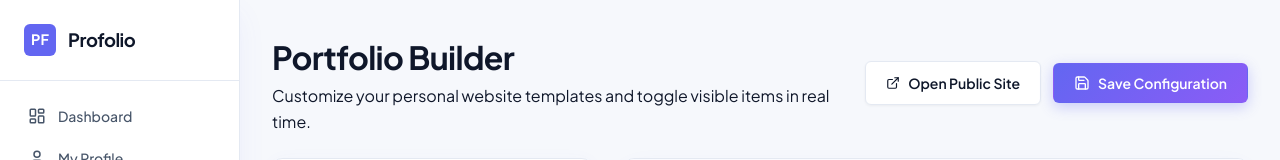
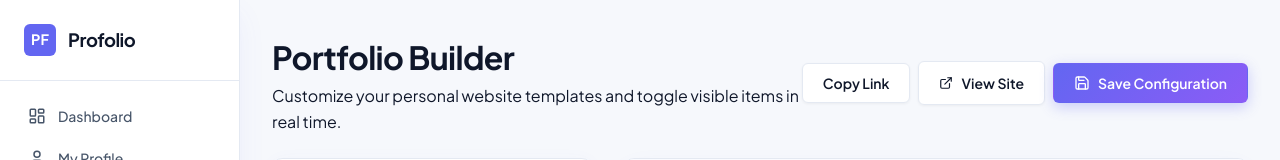
Before and after one commit to Nivetha15122006/ProFolio, a React (Vite) app in the folder client/: page /portfolio-builder in a window 1280 px wide. Shown: the top 160 px of the page. Built offline with nearby package versions, Linux system fonts and the light colour scheme; no server answers; sample sign-in values are in the browser's storage.

Commit message:
Add Copy Link clipboard trigger to Portfolio Builder

```diff
--- a/client/src/pages/PortfolioBuilder.jsx
+++ b/client/src/pages/PortfolioBuilder.jsx
@@ -106,7 +106,19 @@ export default function PortfolioBuilder() {
           <h1 className="page-title">Portfolio Builder</h1>
           <p className="page-desc">Customize your personal website templates and toggle visible items in real time.</p>
         </div>
-        <div style={{ display: 'flex', gap: '0.75rem', alignItems: 'center' }}>
+        <div style={{ display: 'flex', gap: '0.5rem', alignItems: 'center' }}>
+          <button
+            type="button"
+            className="btn btn-secondary"
+            onClick={() => {
+              const shareUrl = `${window.location.origin}/p/${api.auth.getCurrentUser() || 'arjun'}`;
+              navigator.clipboard.writeText(shareUrl)
+                .then(() => showToast("Shareable link copied to clipboard!"))
+                .catch(() => showToast("Failed to copy link.", "error"));
+            }}
+          >
+            Copy Link
+          </button>
           <a
             href={`/p/${api.auth.getCurrentUser() || 'arjun'}`}
             target="_blank"
@@ -115,7 +127,7 @@ export default function PortfolioBuilder() {
             style={{ textDecoration: 'none' }}
           >
             <ExternalLink size={14} />
-            <span>Open Public Site</span>
+            <span>View Site</span>
           </a>
           <button className="btn btn-primary" onClick={handleSave} disabled={saving}>
             <Save size={16} />
```
